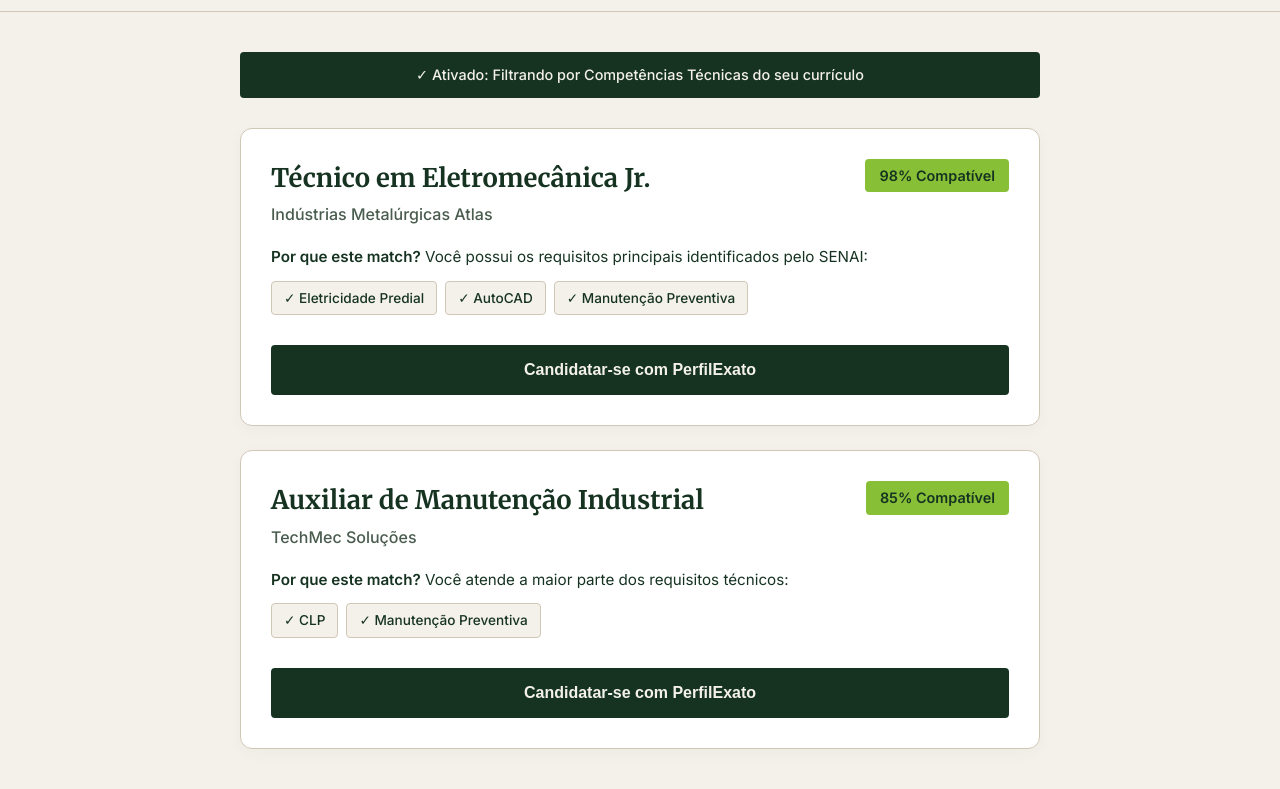
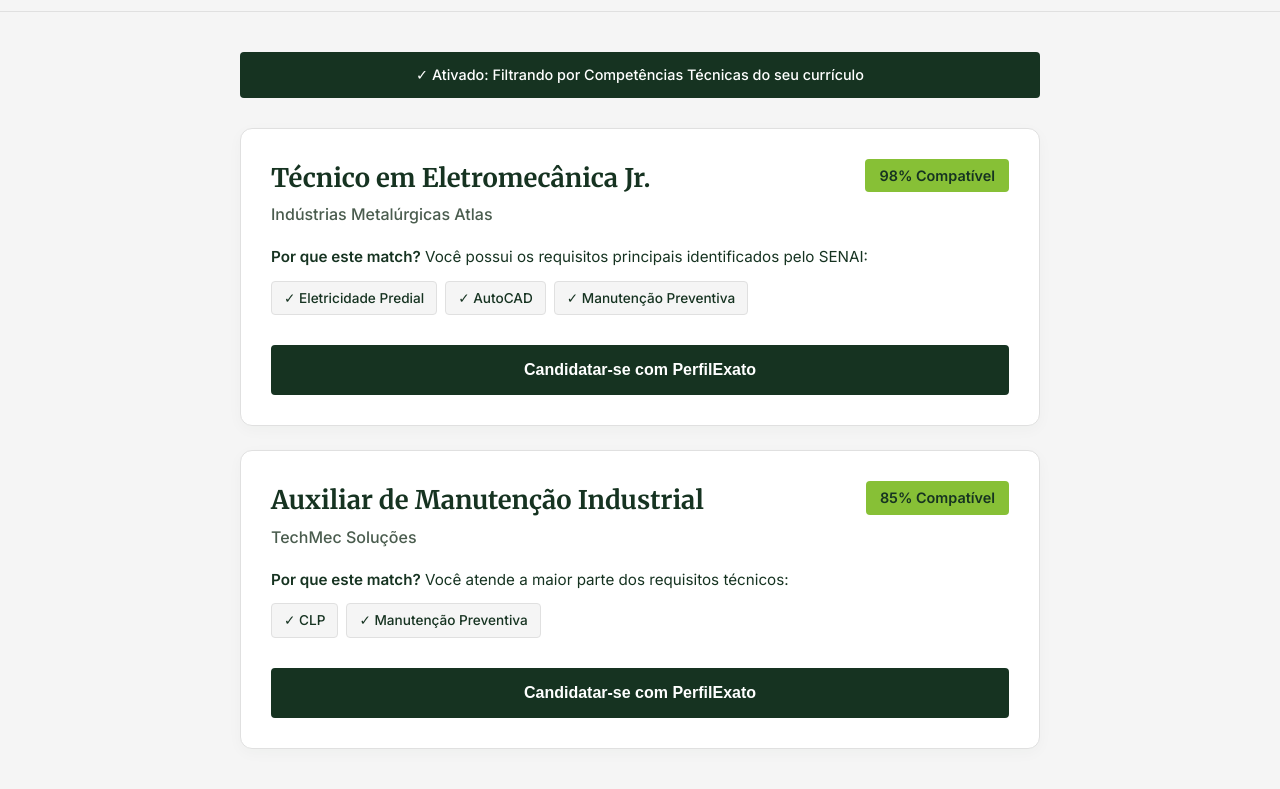
Before and after one commit to dudu-airess6/PerfilExato, a plain HTML site: page frontend/vagas.html in a window 1280 px wide. Shown: the part 113-902 px from the top of the page. Drawn offline with Linux system fonts and the light colour scheme.

Commit message:
Update vagas.css

```diff
--- a/frontend/css/vagas.css
+++ b/frontend/css/vagas.css
@@ -2,12 +2,12 @@
    VARIÁVEIS GLOBAIS
    ========================================================= */
 :root {
-    --bg-light: #F4F1EA;
-    --bg-dark: #163321;    /* Alterado para Verde Floresta */
-    --text-dark: #163321;  /* Alterado para Verde Floresta */
-    --text-medium: #4A5C4E; /* Alterado para Cinza Esverdeado */
-    --text-light: #F4F1EA;
-    --border-color: #D1C7B7;
+    --bg-light: #F5F5F5;   /* Alterado para Cinza muito claro/Branco Gelo */
+    --bg-dark: #163321;    /* Mantido Verde Floresta */
+    --text-dark: #163321;  /* Mantido Verde Floresta */
+    --text-medium: #4A5C4E; /* Mantido Cinza Esverdeado */
+    --text-light: #FFFFFF; /* Alterado para Branco Puro */
+    --border-color: #E0E0E0; /* Alterado para Cinza Neutro */
 
     --success-green: #87C036; /* Verde Lima SENAI para destaques */
 
```
